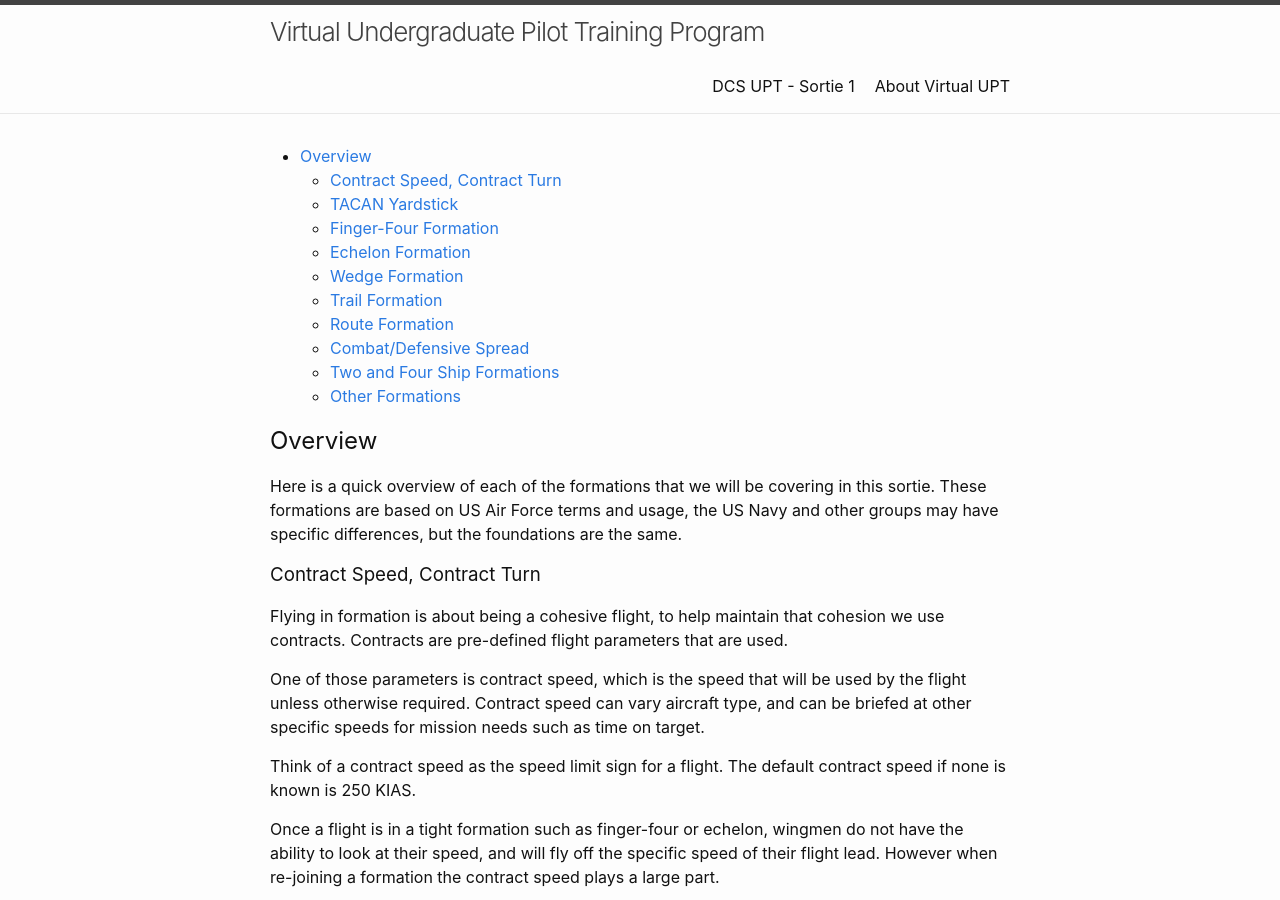
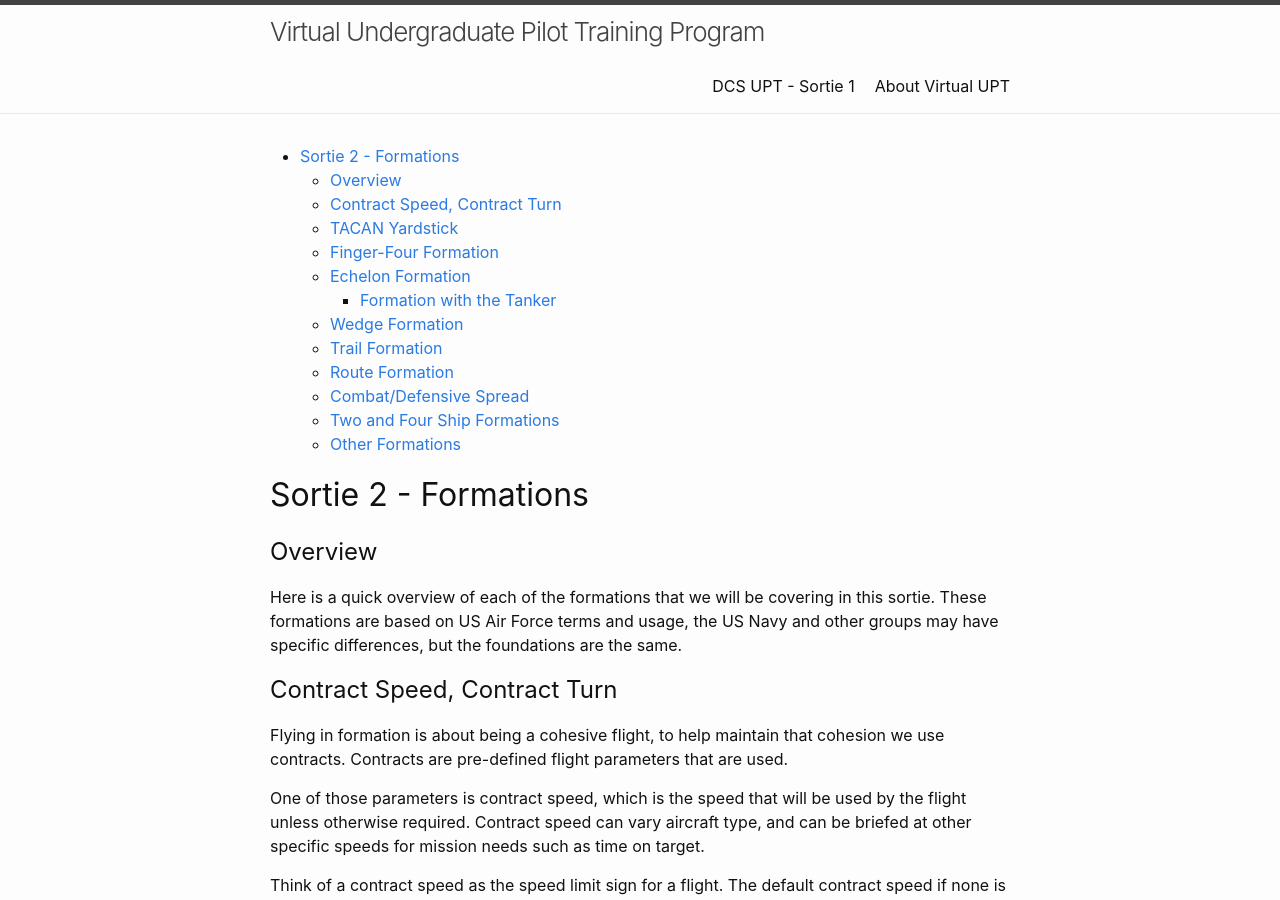
Before and after one commit to itsdotbmp/Undergraduate-Pilot-Training, a Jekyll site: the page built from sortie-2/formations/index.md, in a window 1280 px wide and 900 px high. Built offline with Jekyll 4.4.1, drawn with Linux system fonts in a browser that asks for light colours.

Commit message:
changed titles

```diff
--- a/sortie-1/index.md
+++ b/sortie-1/index.md
@@ -5,6 +5,7 @@ title: DCS UPT - Sortie 1 - Basic Formation, with Ground attack Run in
 toc: false
 permalink: ../sortie-1/
 ---
+# DCS UPT - Sortie 1 - Basic Formation, with Ground attack Run in
 ## Sortie Overview
 This is our first Sortie of the UPT Program for DCS. This sortie will be used as in introduction of information, it is learning heavy compared to the rest of the course. The goal of this first sortie is to set up a strong foundation for everything that follows.
 
--- a/sortie-2/formations/index.md
+++ b/sortie-2/formations/index.md
@@ -4,11 +4,12 @@ title: Sortie 2 - Formations
 toc: true
 permalink: ../sortie-2/formations/
 ---
+# Sortie 2 - Formations
 
 ## Overview
 Here is a quick overview of each of the formations that we will be covering in this sortie. These formations are based on US Air Force terms and usage, the US Navy and other groups may have specific differences, but the foundations are the same.
 
-### Contract Speed, Contract Turn
+## Contract Speed, Contract Turn
 Flying in formation is about being a cohesive flight, to help maintain that cohesion we use contracts. Contracts are pre-defined flight parameters that are used.
 
 One of those parameters is contract speed, which is the speed that will be used by the flight unless otherwise required. Contract speed can vary aircraft type, and can be briefed at other specific speeds for mission needs such as time on target.
@@ -19,7 +20,7 @@ Once a flight is in a tight formation such as finger-four or echelon, wingmen do
 
 We will cover other forms of contract flight in other sections at greater detail. However the other major type of contract is for turns. A contract turn is a 3G turn at 30° of bank to the heading or heading offset as required.
 
-### TACAN Yardstick
+## TACAN Yardstick
 The TACAN Yardstick is a method of using air-to-air TACAN with another aircraft in your flight to measure distance. Smaller aircraft such as fighters do not have the equipment required to provide TACAN bearing information, so the bearing portion of your instruments will not be utilized.
 
 **NOTE ON THE A4** The A-4-E third party mod for DCS, or any other third party non-official aircraft do not have access to the API for the TACAN, so they are unable to use the YARDSTICK functionality.
@@ -30,8 +31,7 @@ TACAN yardstick only works between two aircraft, so it may be required in flight
 
 ![Fig. 1 - TACAN Pairs](fig1-tacan-pairs.jpg)
 
-
-### Finger-Four Formation
+## Finger-Four Formation
 Finger-four, or "fingertip" formation is the foundational base formation for fighter aircraft. This formation is sometimes also referenced as a parade formation when flown in very tight spacing.
 
 The visual queues and references for the positioning of this formation are specific to each airframe, but the positioning is the same. It is common for newer pilots to fly "sucked", which is too far back in the formation. This makes it impossible for the lead to easily see his wingmen. It may be easier to give yourself a bit more lateral spacing at first which makes speed changes more forgiving. As you become more comfortable you can then fly tighter in formation or as requested by flight lead.
@@ -44,7 +44,7 @@ The formation consists of two, two ship elements. DASH-1 generally in lead posit
 
 Finger four formation is a very concentration intensive formation, and it is normal at first to find it difficult and tiring, but it does become easier with experience and practice.
 
-### Echelon Formation
+## Echelon Formation
 An Echelon formation is nearly identical to the Finger-four formation, with one exception. In the echelon formation all aircraft are off the same side of the flight lead. This means that DASH-3 is flying formation off of DASH-2.
 
 ![Fig. 3 - Echelon Formation](fig3-echelon.jpg)
@@ -52,17 +52,17 @@ An Echelon formation is nearly identical to the Finger-four formation, with one
 This type of formation is often used in mass formations with multiple other flights flying in formation, or when flying formation with larger aircraft, such as the tanker.
 
 
-#### Formation with the Tanker
+### Formation with the Tanker
 Flying formation with the tanker has only one minor difference from any other large aircraft. Often a tanker may be busy, and have multiple flights of aircraft waiting to tank. These flights will fly left-echelon formations that trail the group of aircraft ahead of them at 1 nautical mile increments.
 
 Once the group currently at the tanker is complete, then the next flight will accelerate forward and form in a left echelon with the tanker. Each aircraft will then transition to pre-contact one at a time, and when finished they will then form in a right echelon off of the tanker's right side to wait for the rest of the flight to finish aerial refueling. Once complete they will break away from the tanker safely and the next flight can advance up to the tanker.
 
 ![Fig. 4 - Echelon Tanker](fig4-tanker-echelon.jpg)
 
-### Wedge Formation
+## Wedge Formation
 A wedge formation is not a commonly used formation, essentially the same as a echelon formation with aircraft sucked back further. This characteristic makes it non ideal. Despite the name wedge, a wedge formation is all aircraft off of one side of the flight lead, forming one side of the wedge.
 
-### Trail Formation
+## Trail Formation
 As the name implies, a trail formation is where the wingman follows the lead aircraft. This type of formation is often used on attack runs, or for low level obstacle clearing.
 
 It is critically important for the following aircraft to spot where the lead aircraft performs their turn, and to turn in the same spot, otherwise the following aircraft will be leading or lagging on turns and will need to adjust speed to compensate spacing.
@@ -71,7 +71,7 @@ Spacing on a trail formation can be as close as directly under the lead aircraft
 
 ![Fig. 5 - Trail Formation](fig5-trail.jpg)
 
-### Route Formation
+## Route Formation
 Route formation spreads the formation out to allow pilots to go heads down, but care must be taken not to have your head in the cockpit for any longer periods of time. TACAN yardstick is often used in this type of formation to improve situational awareness on the distance between lead and wingman.
 
 A route formation would normally be used on a longer leg of a route, to allow for better visual look out, and to make it possible for pilots to adjust radios, navigate, or other in cockpit tasks.
@@ -82,7 +82,7 @@ Normally route formation is flown with a 500 foot distance, no further forward t
 
 You may notice as you increase your lateral spacing from the flight lead that you have an easier time adjusting your speed to match.
 
-### Combat/Defensive Spread
+## Combat/Defensive Spread
 When flying in an air combat environment, or a hostile airspace, a Combat or Defensive spread allows the most maneuverability for a flight of aircraft. The increased distances make use of TACAN Yardstick to maintain cohesion.
 
 The formation is formed identically to the route formation, with a greater lateral and vertical distances allowed between aircraft in the formation. In this formation it is important for all pilots to keep close track of their wingmen and flight lead to ensure they remain in formation with the correct aircraft, and that no unknown aircraft join the formation.
@@ -91,14 +91,14 @@ The formation is formed identically to the route formation, with a greater later
 
 Wingmen position themselves approximately 90° off of the flight leads wing, at about 1 to 1.5 nautical miles distance and 4000± vertical separation (2000ft above, 2000ft below) to the flight leads altitude.
 
-### Two and Four Ship Formations
+## Two and Four Ship Formations
 A four-ship formation is made up of two two-ship elements who are flying in formation together. Similar to fire-teams in a squadron of infantry. DASH-1 and DASH-2 are the first flight, with DASH-3 leading the second element of DASH-4.
 
 ![Fig. 8 - Box Formation](fig8-box.jpg)
 
 Typically you will transit to your mission area as a four ship and then break off into tactical elements (the 2 ship sub-formations).
 
-### Other Formations
+## Other Formations
 There are many other variations and types of formations that can be utilized, most are simply variations of these key formations, such as abreast which is a tighter route formation, or a box which two formations of aircraft in line abreast following each other in a trail formation.
 
 Formations can often be formed as a LEFT or RIGHT variant, this should be fairly obvious, as the formation should be formed to that side of the flight lead.
```
Also changed, not shown: sortie-2/index.md (+1 -3 lines), sortie-2/maneuvers/index.md (+11 -9 lines).
